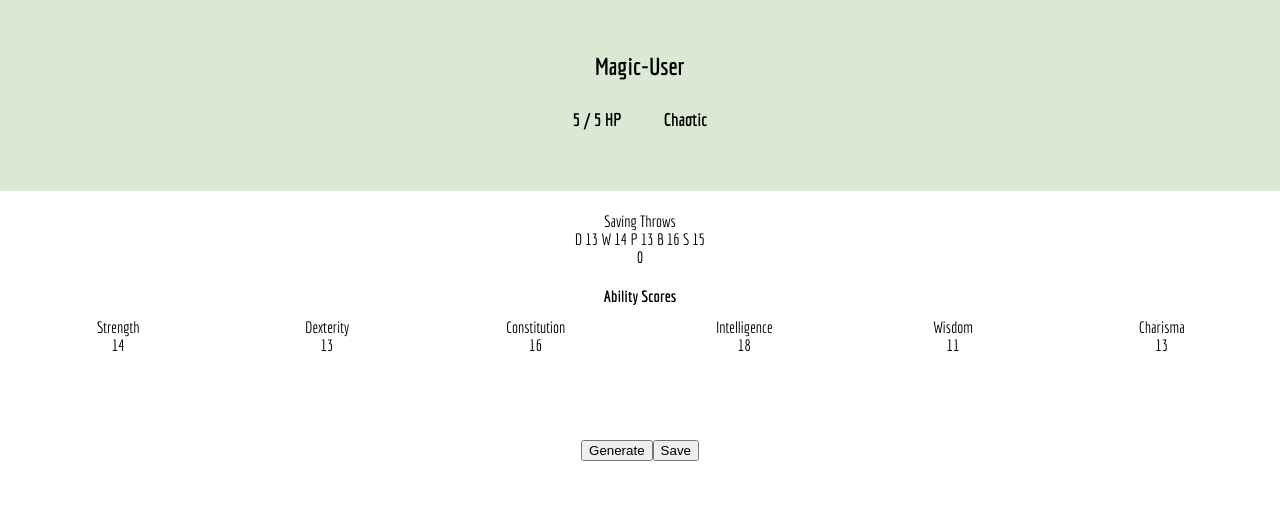
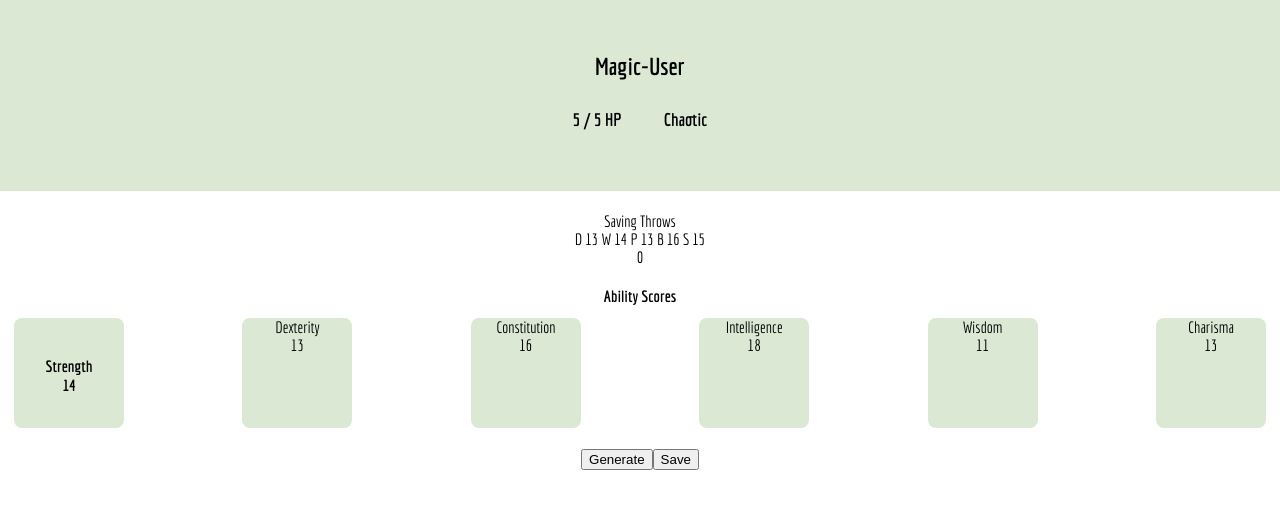
Before and after one commit to dialectrical/ose-character-generator, a React (Create React App) app: page / in a window 1280 px wide. Shown: the top 508 px of the page. Built offline with nearby package versions, Linux system fonts and the light colour scheme.

Commit message:
work: started styling AbilityScoreObject

```diff
--- a/src/components/StatDisplay.js
+++ b/src/components/StatDisplay.js
@@ -3,6 +3,7 @@ import {
   AbilityScoreContainer,
   StatContainer,
 } from "./styles/AbilityScoreContainer";
+import { AbilityScoreObject } from "./styles/AbilityScoreObject";
 
 export const StatDisplay = (character, hook) => {
   const pointBuy = (input) => {
@@ -18,24 +19,26 @@ export const StatDisplay = (character, hook) => {
     <AbilityScoreContainer>
       <h3>Ability Scores</h3>
       <StatContainer>
-        <div>
-          Strength <br /> {character.stats[0]}
-        </div>
-        <div>
+        <AbilityScoreObject>
+          <div>
+            <h3>Strength</h3> <h3>{character.stats[0]}</h3>
+          </div>
+        </AbilityScoreObject>
+        <AbilityScoreObject>
           Dexterity <br /> {character.stats[1]}
-        </div>
-        <div>
+        </AbilityScoreObject>
+        <AbilityScoreObject>
           Constitution <br /> {character.stats[2]}
-        </div>
-        <div>
+        </AbilityScoreObject>
+        <AbilityScoreObject>
           Intelligence <br /> {character.stats[3]}
-        </div>
-        <div>
+        </AbilityScoreObject>
+        <AbilityScoreObject>
           Wisdom <br /> {character.stats[4]}
-        </div>
-        <div>
+        </AbilityScoreObject>
+        <AbilityScoreObject>
           Charisma <br /> {character.stats[5]}
-        </div>
+        </AbilityScoreObject>
       </StatContainer>
     </AbilityScoreContainer>
   );
--- a/src/components/styles/AbilityScoreContainer.js
+++ b/src/components/styles/AbilityScoreContainer.js
@@ -12,15 +12,8 @@ export const AbilityScoreContainer = styled.div`
 `;
 
 export const StatContainer = styled.div`
-  marign: 12px 13px 12px 13px;
   display: flex;
   flex-direction: row;
-  div {
-    flex-basis: 33%;
-    justify-content: space-between;
-    flex-wrap: wrap;
-    marign: 9px 9px 9px 9px;
-    height: 110px;
-    width: 110px;
-  }
+  flex-wrap: wrap;
+  justify-content: space-between;
 `;
--- a/src/components/styles/AbilityScoreObject.js
+++ b/src/components/styles/AbilityScoreObject.js
@@ -0,0 +1,15 @@
+import styled from "styled-components";
+
+export const AbilityScoreObject = styled.div`
+  height: 110px;
+  width: 110px;
+  background-color: #dbe8d4;
+  margin-bottom: 9px;
+  border-radius: 8px;
+  div {
+    margin-top: 35%;
+  }
+  h3 {
+    margin: 0px;
+  }
+`;
```
